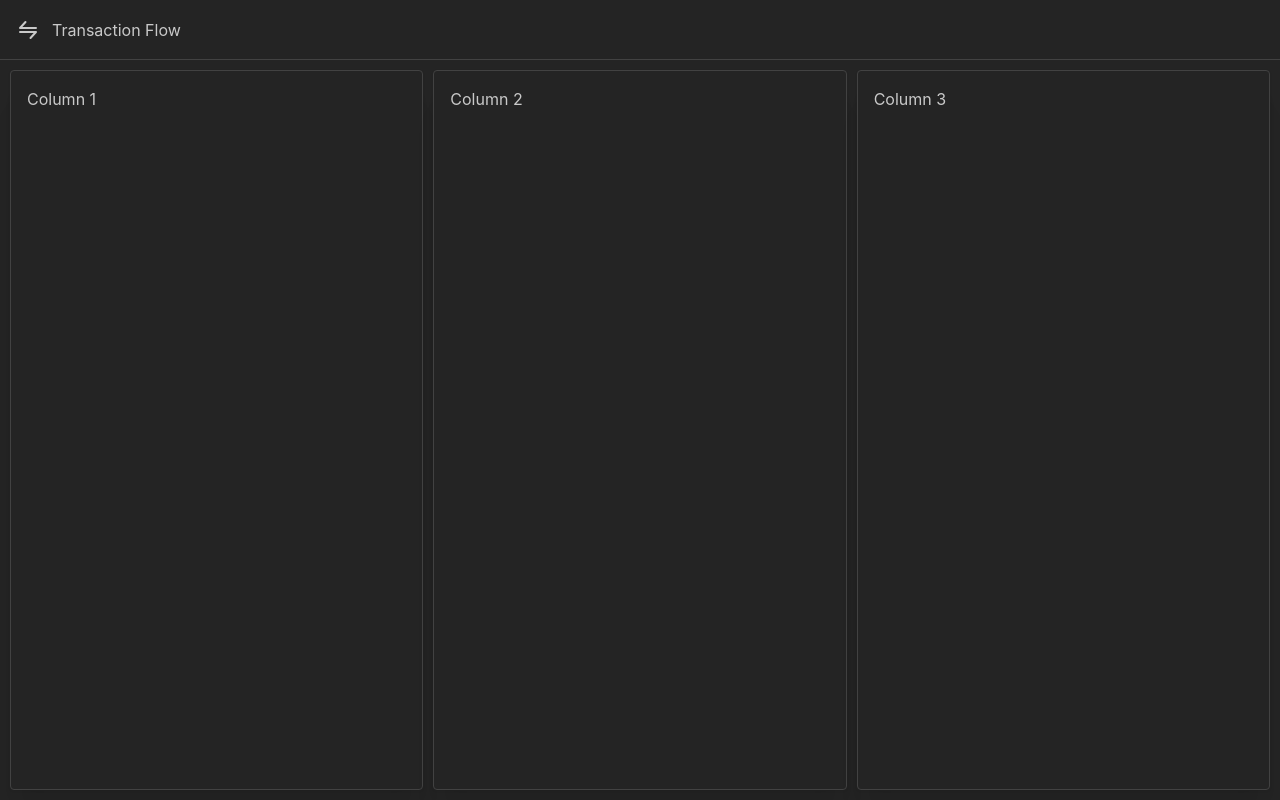
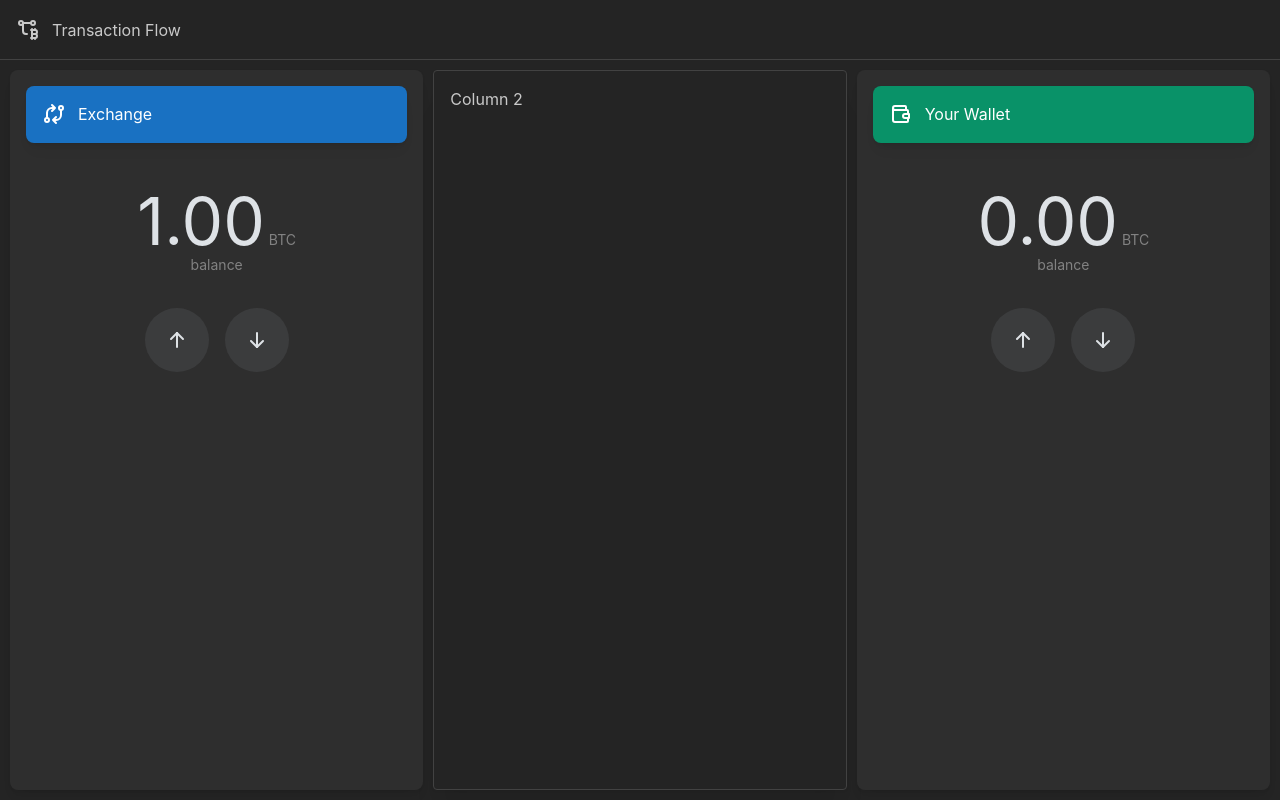
Before and after one commit to DanielKanyo/transaction-flow, a React (Vite) app: page / in a window 1280 px wide. Built offline with nearby package versions, Linux system fonts and the light colour scheme.

Commit message:
Exchange and wallet, value display component, redux store with balance and settings, design

```diff
--- a/package.json
+++ b/package.json
@@ -12,9 +12,11 @@
     "dependencies": {
         "@mantine/core": "8.2.8",
         "@mantine/hooks": "8.2.8",
+        "@reduxjs/toolkit": "^2.9.0",
         "@tabler/icons-react": "^3.34.1",
         "react": "^19.1.0",
-        "react-dom": "^19.1.0"
+        "react-dom": "^19.1.0",
+        "react-redux": "^9.2.0"
     },
     "devDependencies": {
         "@trivago/prettier-plugin-sort-imports": "^5.2.2",
--- a/src/App.tsx
+++ b/src/App.tsx
@@ -2,7 +2,9 @@ import { AppShell, Grid, Paper } from "@mantine/core";
 import { useHeadroom } from "@mantine/hooks";
 
 import "./App.css";
+import Exchange from "./Components/Exchange/Exchange";
 import Header from "./Components/Header/Header";
+import Wallet from "./Components/Wallet/Wallet";
 
 const HEADER_HEIGHT = 60;
 const CONTENT_PADDING = 10;
@@ -20,9 +22,7 @@ export default function App() {
             <AppShell.Main px="xs" pb={0} pt={HEADER_HEIGHT + CONTENT_PADDING}>
                 <Grid gutter="xs" h={GRID_HEIGHT} classNames={{ inner: "grid-inner" }}>
                     <Grid.Col span={{ base: 12, lg: 4 }} h="100%">
-                        <Paper shadow="xl" p="md" h="100%" withBorder>
-                            Column 1
-                        </Paper>
+                        <Exchange />
                     </Grid.Col>
                     <Grid.Col span={{ base: 12, lg: 4 }} h="100%">
                         <Paper shadow="xl" p="md" h="100%" withBorder>
@@ -30,9 +30,7 @@ export default function App() {
                         </Paper>
                     </Grid.Col>
                     <Grid.Col span={{ base: 12, lg: 4 }} h="100%">
-                        <Paper shadow="xl" p="md" h="100%" withBorder>
-                            Column 3
-                        </Paper>
+                        <Wallet />
                     </Grid.Col>
                 </Grid>
             </AppShell.Main>
--- /dev/null
+++ b/src/Components/Exchange/Exchange.tsx
@@ -0,0 +1,71 @@
+import { useMemo } from "react";
+import { useDispatch } from "react-redux";
+
+import { ActionIcon, Button, Card, Flex } from "@mantine/core";
+import { IconArrowDown, IconArrowUp, IconExchange } from "@tabler/icons-react";
+
+import { updateUnit } from "../../Store/Features/Settings/SettingsSlice";
+import { Unit } from "../../Store/Features/Settings/unit";
+import { useAppSelector } from "../../Store/hook";
+import ValueDisplay from "../ValueDisplay/ValueDisplay";
+
+function Exchange() {
+    const { unit } = useAppSelector((state) => state.settings);
+    const { onExchange: value } = useAppSelector((state) => state.balance);
+    const dispatch = useDispatch();
+
+    const { displayedValue, numOfDig } = useMemo(() => {
+        if (!value) {
+            return {
+                displayedValue: 0,
+                numOfDig: unit === Unit.Bitcoin ? 2 : 0,
+            };
+        }
+
+        return {
+            displayedValue: unit === Unit.Bitcoin ? value : value * 100_000_000,
+            numOfDig: unit === Unit.Bitcoin ? 2 : 0,
+        };
+    }, [value, unit]);
+
+    return (
+        <Flex direction="column" gap="xs" h="100%">
+            <Card shadow="sm" padding="md" radius="md" h="100%">
+                <Card shadow="sm" padding="md" radius="md" bg="blue" mb="sm" c={"white"}>
+                    <Flex gap={"sm"} align="center">
+                        <IconExchange />
+                        Exchange
+                    </Flex>
+                </Card>
+                <Flex my="xl" justify="center">
+                    <Button
+                        variant="transparent"
+                        color="gray"
+                        h="fit-content"
+                        miw={430}
+                        onClick={() => dispatch(updateUnit(unit === Unit.Bitcoin ? Unit.Satoshi : Unit.Bitcoin))}
+                    >
+                        <ValueDisplay
+                            value={displayedValue}
+                            size={66}
+                            justify="center"
+                            label="balance"
+                            numOfDig={numOfDig}
+                            unit={unit === Unit.Bitcoin ? Unit.Bitcoin.toUpperCase() : Unit.Satoshi}
+                        />
+                    </Button>
+                </Flex>
+                <Flex justify="center" gap="md">
+                    <ActionIcon variant="light" color="gray" size={64} aria-label="Receive" radius={64}>
+                        <IconArrowUp />
+                    </ActionIcon>
+                    <ActionIcon variant="light" color="gray" size={64} aria-label="Send" radius={64}>
+                        <IconArrowDown />
+                    </ActionIcon>
+                </Flex>
+            </Card>
+        </Flex>
+    );
+}
+
+export default Exchange;
--- a/src/Components/Header/Header.tsx
+++ b/src/Components/Header/Header.tsx
@@ -1,11 +1,11 @@
 import { Flex } from "@mantine/core";
-import { IconTransfer } from "@tabler/icons-react";
+import { IconTransactionBitcoin } from "@tabler/icons-react";
 
 function Header() {
     return (
         <Flex align="center" h="100%" lh={1}>
             <Flex align="center" gap="sm">
-                <IconTransfer />
+                <IconTransactionBitcoin />
                 Transaction Flow
             </Flex>
         </Flex>
--- /dev/null
+++ b/src/Components/ValueDisplay/ValueDisplay.tsx
@@ -0,0 +1,50 @@
+import { useMemo } from "react";
+
+import { Flex, NumberFormatter, Stack, Text } from "@mantine/core";
+
+interface ValueDisplayProps {
+    value: number | null;
+    justify: string;
+    size: "sm" | "md" | "lg" | "xl" | number;
+    unit?: string;
+    label?: string;
+    labelFontSize?: number;
+    numOfDig?: number;
+    signed?: boolean;
+}
+
+export default function ValueDisplay({ value, unit, justify, size, label, labelFontSize = 14, numOfDig, signed }: ValueDisplayProps) {
+    const sign = useMemo(() => {
+        if (!signed || value == null) {
+            return "";
+        }
+
+        return value >= 0 ? "+" : "-";
+    }, [signed, value]);
+
+    return (
+        <Stack gap={0}>
+            <Flex align="baseline" gap={4} justify={justify}>
+                <Text lh={1} fz={size}>
+                    {value != null ? (
+                        <NumberFormatter value={value} thousandSeparator decimalScale={numOfDig} fixedDecimalScale prefix={sign} />
+                    ) : (
+                        "--"
+                    )}
+                </Text>
+                {unit ? (
+                    <Text lh={1} size="sm" c="dimmed">
+                        {unit}
+                    </Text>
+                ) : null}
+            </Flex>
+            {label ? (
+                <Flex align="baseline" justify={justify}>
+                    <Text fz={labelFontSize} c="dimmed">
+                        {label}
+                    </Text>
+                </Flex>
+            ) : null}
+        </Stack>
+    );
+}
--- /dev/null
+++ b/src/Components/Wallet/Wallet.tsx
@@ -0,0 +1,71 @@
+import { useMemo } from "react";
+import { useDispatch } from "react-redux";
+
+import { ActionIcon, Button, Card, Flex } from "@mantine/core";
+import { IconArrowDown, IconArrowUp, IconWallet } from "@tabler/icons-react";
+
+import { updateUnit } from "../../Store/Features/Settings/SettingsSlice";
+import { Unit } from "../../Store/Features/Settings/unit";
+import { useAppSelector } from "../../Store/hook";
+import ValueDisplay from "../ValueDisplay/ValueDisplay";
+
+function Wallet() {
+    const { unit } = useAppSelector((state) => state.settings);
+    const { inWallet: value } = useAppSelector((state) => state.balance);
+    const dispatch = useDispatch();
+
+    const { displayedValue, numOfDig } = useMemo(() => {
+        if (!value) {
+            return {
+                displayedValue: 0,
+                numOfDig: unit === Unit.Bitcoin ? 2 : 0,
+            };
+        }
+
+        return {
+            displayedValue: unit === Unit.Bitcoin ? value : value * 100_000_000,
+            numOfDig: unit === Unit.Bitcoin ? 2 : 0,
+        };
+    }, [value, unit]);
+
+    return (
+        <Flex direction="column" gap="xs" h="100%">
+            <Card shadow="sm" padding="md" radius="md" h="100%">
+                <Card shadow="sm" padding="md" radius="md" bg="teal" mb="sm" c={"white"}>
+                    <Flex gap={"sm"} align="center">
+                        <IconWallet />
+                        Your Wallet
+                    </Flex>
+                </Card>
+                <Flex my="xl" justify="center">
+                    <Button
+                        variant="transparent"
+                        color="gray"
+                        h="fit-content"
+                        miw={430}
+                        onClick={() => dispatch(updateUnit(unit === Unit.Bitcoin ? Unit.Satoshi : Unit.Bitcoin))}
+                    >
+                        <ValueDisplay
+                            value={displayedValue}
+                            size={66}
+                            justify="center"
+                            label="balance"
+                            numOfDig={numOfDig}
+                            unit={unit === Unit.Bitcoin ? Unit.Bitcoin.toUpperCase() : Unit.Satoshi}
+                        />
+                    </Button>
+                </Flex>
+                <Flex justify="center" gap="md">
+                    <ActionIcon variant="light" color="gray" size={64} aria-label="Receive" radius={64}>
+                        <IconArrowUp />
+                    </ActionIcon>
+                    <ActionIcon variant="light" color="gray" size={64} aria-label="Send" radius={64}>
+                        <IconArrowDown />
+                    </ActionIcon>
+                </Flex>
+            </Card>
+        </Flex>
+    );
+}
+
+export default Wallet;
--- /dev/null
+++ b/src/Store/Features/Balance/BalanceSlice.ts
@@ -0,0 +1,27 @@
+import { PayloadAction, createSlice } from "@reduxjs/toolkit";
+
+export type Balance = {
+    onExchange: number;
+    inWallet: number;
+};
+
+const initBalance: Balance = {
+    onExchange: 1,
+    inWallet: 0,
+};
+
+export const balanceSlice = createSlice({
+    name: "balance",
+    initialState: initBalance,
+    reducers: {
+        updateBalanceOnExchange: (state, action: PayloadAction<number>) => {
+            state.onExchange = action.payload;
+        },
+        updateBalanceInWallet: (state, action: PayloadAction<number>) => {
+            state.inWallet = action.payload;
+        },
+    },
+});
+
+export const { updateBalanceOnExchange, updateBalanceInWallet } = balanceSlice.actions;
+export default balanceSlice.reducer;
--- /dev/null
+++ b/src/Store/Features/Settings/SettingsSlice.ts
@@ -0,0 +1,24 @@
+import { PayloadAction, createSlice } from "@reduxjs/toolkit";
+
+import { Unit } from "./unit";
+
+export type Settings = {
+    unit: Unit;
+};
+
+const initSettings: Settings = {
+    unit: Unit.Bitcoin,
+};
+
+export const settingsSlice = createSlice({
+    name: "settings",
+    initialState: initSettings,
+    reducers: {
+        updateUnit: (state, action: PayloadAction<Unit>) => {
+            state.unit = action.payload;
+        },
+    },
+});
+
+export const { updateUnit } = settingsSlice.actions;
+export default settingsSlice.reducer;
--- /dev/null
+++ b/src/Store/Features/Settings/unit.ts
@@ -0,0 +1,4 @@
+export enum Unit {
+    Bitcoin = "btc",
+    Satoshi = "sats",
+}
--- /dev/null
+++ b/src/Store/hook.ts
@@ -0,0 +1,6 @@
+import { TypedUseSelectorHook, useDispatch, useSelector } from "react-redux";
+
+import type { RootState, AppDispatch } from "./store";
+
+export const useAppDispatch: () => AppDispatch = useDispatch;
+export const useAppSelector: TypedUseSelectorHook<RootState> = useSelector;
--- /dev/null
+++ b/src/Store/store.ts
@@ -0,0 +1,16 @@
+import { configureStore } from "@reduxjs/toolkit";
+
+import balanceReducer from "./Features/Balance/BalanceSlice";
+import settingsReducer from "./Features/Settings/SettingsSlice";
+
+const store = configureStore({
+    reducer: {
+        settings: settingsReducer,
+        balance: balanceReducer,
+    },
+});
+
+export type RootState = ReturnType<typeof store.getState>;
+export type AppDispatch = typeof store.dispatch;
+
+export default store;
--- a/src/main.tsx
+++ b/src/main.tsx
@@ -1,16 +1,20 @@
 import React from "react";
 import ReactDOM from "react-dom/client";
+import { Provider } from "react-redux";
 
 import { MantineProvider } from "@mantine/core";
 import "@mantine/core/styles.css";
 
 import App from "./App.tsx";
+import store from "./Store/store.ts";
 import { theme } from "./theme.ts";
 
 ReactDOM.createRoot(document.getElementById("root") as HTMLElement).render(
     <React.StrictMode>
         <MantineProvider theme={theme} defaultColorScheme="dark">
-            <App />
+            <Provider store={store}>
+                <App />
+            </Provider>
         </MantineProvider>
     </React.StrictMode>
 );
```
Also changed, not shown: 2 other files (tests, documents, lock files or other folders).
